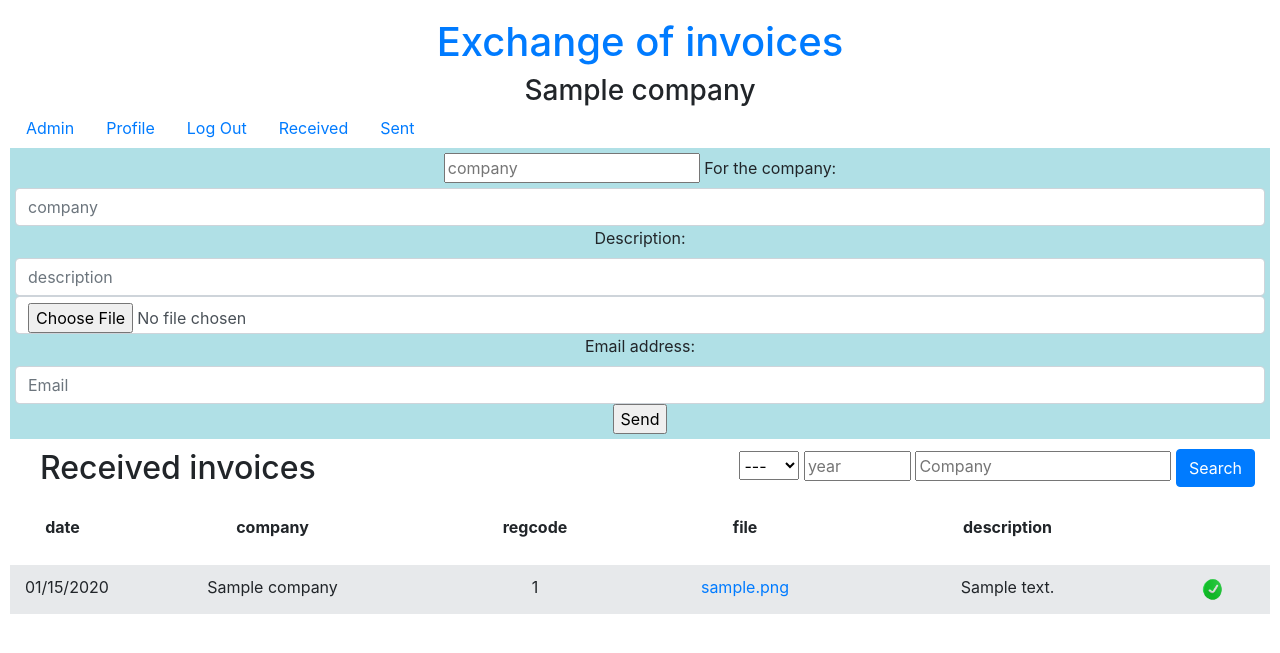
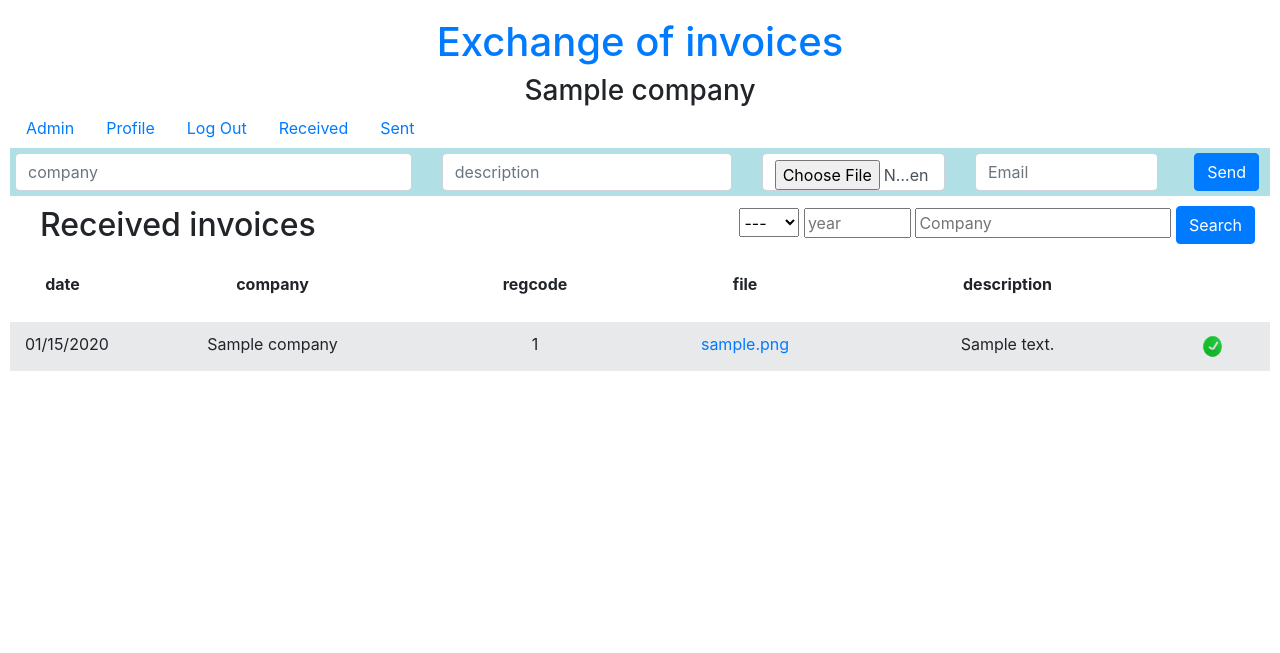
Before and after one commit to YAN3908/invoices, a Django app: page /received_company_invoices/1 in a window 1280 px wide. Shown: the top 653 px of the page. Run offline with Django 4.2, Linux system fonts and the light colour scheme; a user stored in the database is signed in; tables that the repository leaves empty hold one stand-in row (values such as "Sample post"); some libraries are stand-ins or nearby versions.

Commit message:
added style for new invoice form in received invoices form path with redirection and processing in function sent_company_invoices

```diff
--- a/invoce/worcspace/templates/worcspace/received_company_invoices.html
+++ b/invoce/worcspace/templates/worcspace/received_company_invoices.html
@@ -33,10 +33,30 @@
     {% endif %}
   <div class="bluline">
     <form action="{% url 'sent_company_invoices' company.id  %}" method="post" enctype= "multipart/form-data">
+      {% for error in form.non_field_errors %}
+    {{error}}
+    {% endfor %}
       {% csrf_token %}
-      <input type="text" name="for_the_company" placeholder="company" maxlength="256" required id="id_company_name">
-      {{form}}
-      <input type="submit" value="Send">
+      <input type="hidden" name="path" value="?mons={{request.GET.mons}}&year={{request.GET.year}}&company={{request.GET.company}}">
+<!--      <input type="text" name="for_the_company" placeholder="company" maxlength="256" required id="id_company_name">-->
+    <div class="row">
+
+      <div class="col-lg-4" >
+                {{form.for_the_company}}
+      </div>
+      <div class="col-lg-3">
+                {{form.description}}
+      </div>
+      <div class="col-lg-2">
+                {{form.file_obj}}
+      </div>
+      <div class="col-lg-2">
+                {{form.email}}
+      </div>
+      <div class="col-lg-1">
+            <input type="submit" class="btn btn-primary" value="Send">
+      </div>
+    </div>
     </form>
   </div>
     <div class="container" style="max-width: 1500px;">
```
